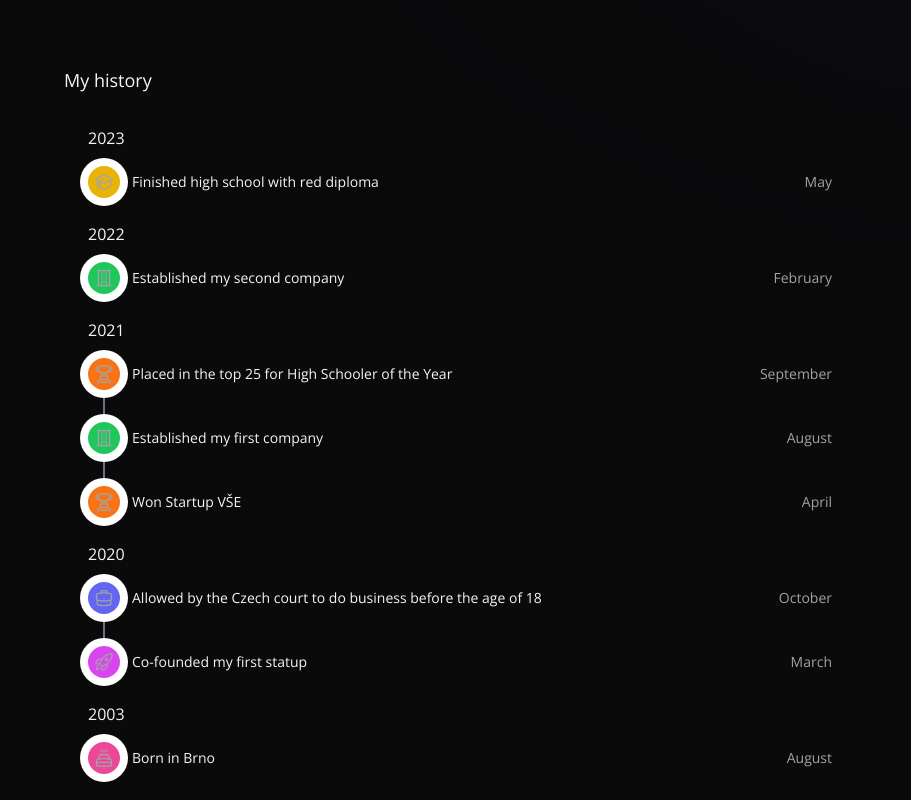
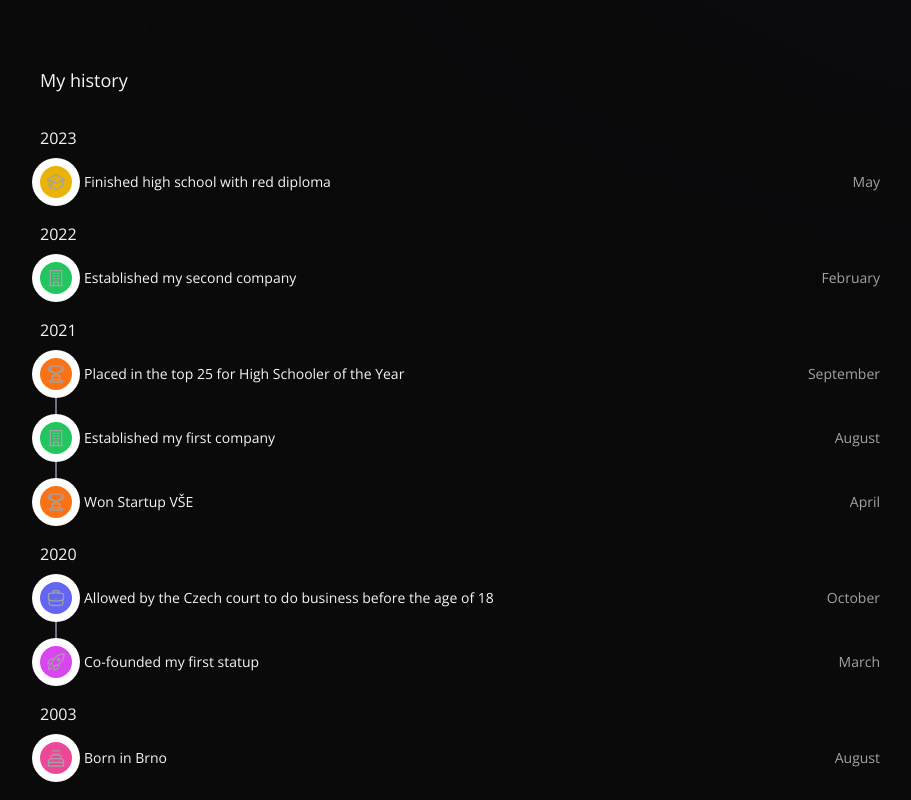
Before and after one commit to AdamSchinzel/personal-website, an Astro site: page / in a window 1280 px wide. Shown: the part 1180-1980 px from the top of the page, without its empty margins (180-1091 px from the left). Built offline with nearby package versions, Linux system fonts and the light colour scheme; Astro itself is replaced by a stand-in of ours.

Commit message:
fix: layout

```diff
--- a/src/components/History.astro
+++ b/src/components/History.astro
@@ -3,7 +3,7 @@ import HistoryItem from "./HistoryItem.astro";
 import HistoryYear from "./HistoryYear.astro";
 ---
 
-<div class="flex-col items-center px-6 w-full">
+<div class="flex-col items-center w-full">
   <HistoryYear title="2023" />
   <ul class="mb-4">
     <HistoryItem title="Finished high school with red diploma" time="May" type="school" isBottom />
--- a/src/layouts/Layout.astro
+++ b/src/layouts/Layout.astro
@@ -20,7 +20,7 @@ const { title } = Astro.props;
   <SEOTags title={title} />
 
   <body
-    class="mx-auto flex min-h-screen max-w-[872px] flex-col gap-9 bg-neutral-950 px-10 py-8 text-sm text-neutral-400 md:gap-20 md:py-16"
+    class="mx-auto flex min-h-screen max-w-[872px] flex-col gap-9 bg-neutral-950 px-4 py-8 text-sm text-neutral-400 md:gap-20 md:py-16"
   >
     <Header />
     <BlurCircle position="top" color={theme.colors.blur.top} />
```
